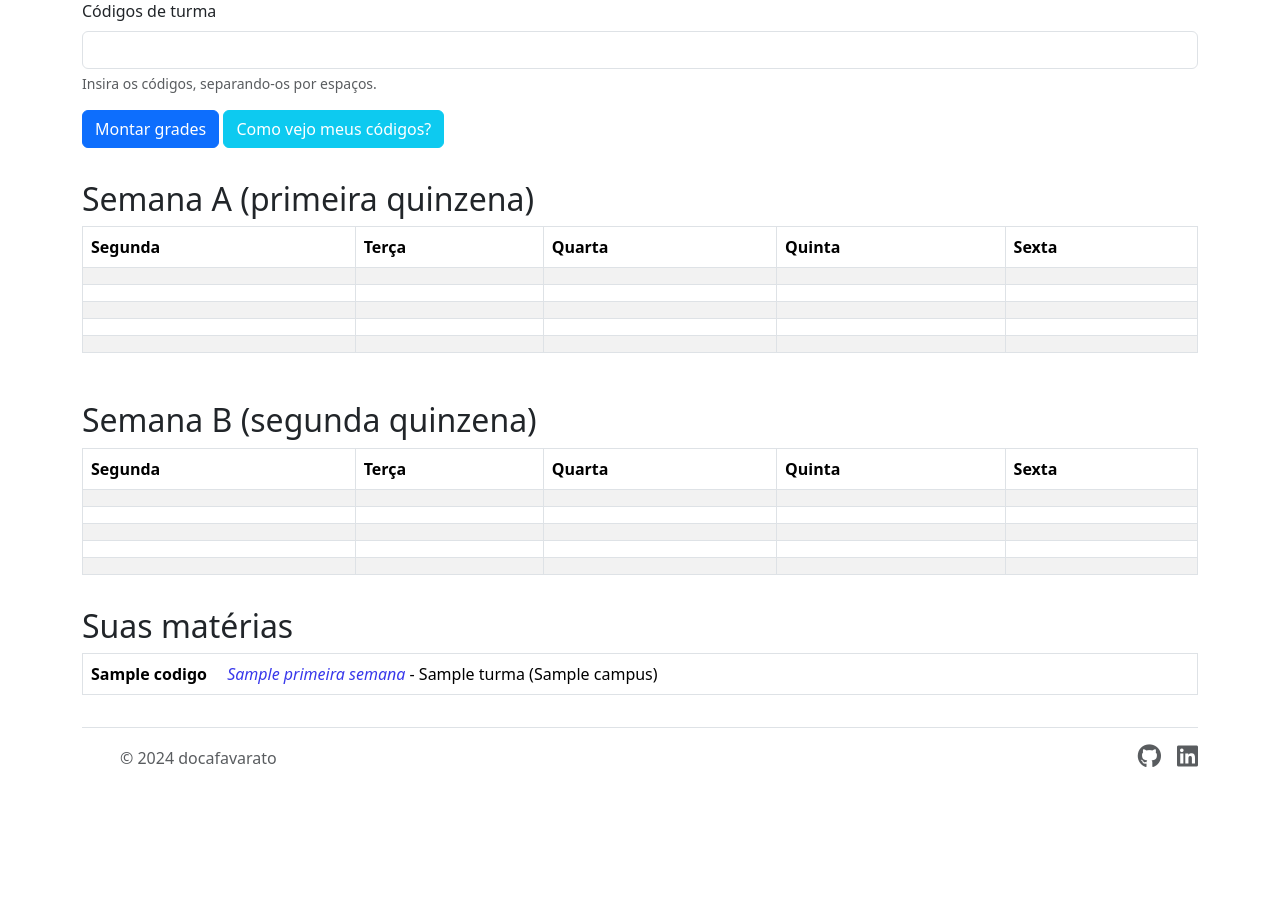
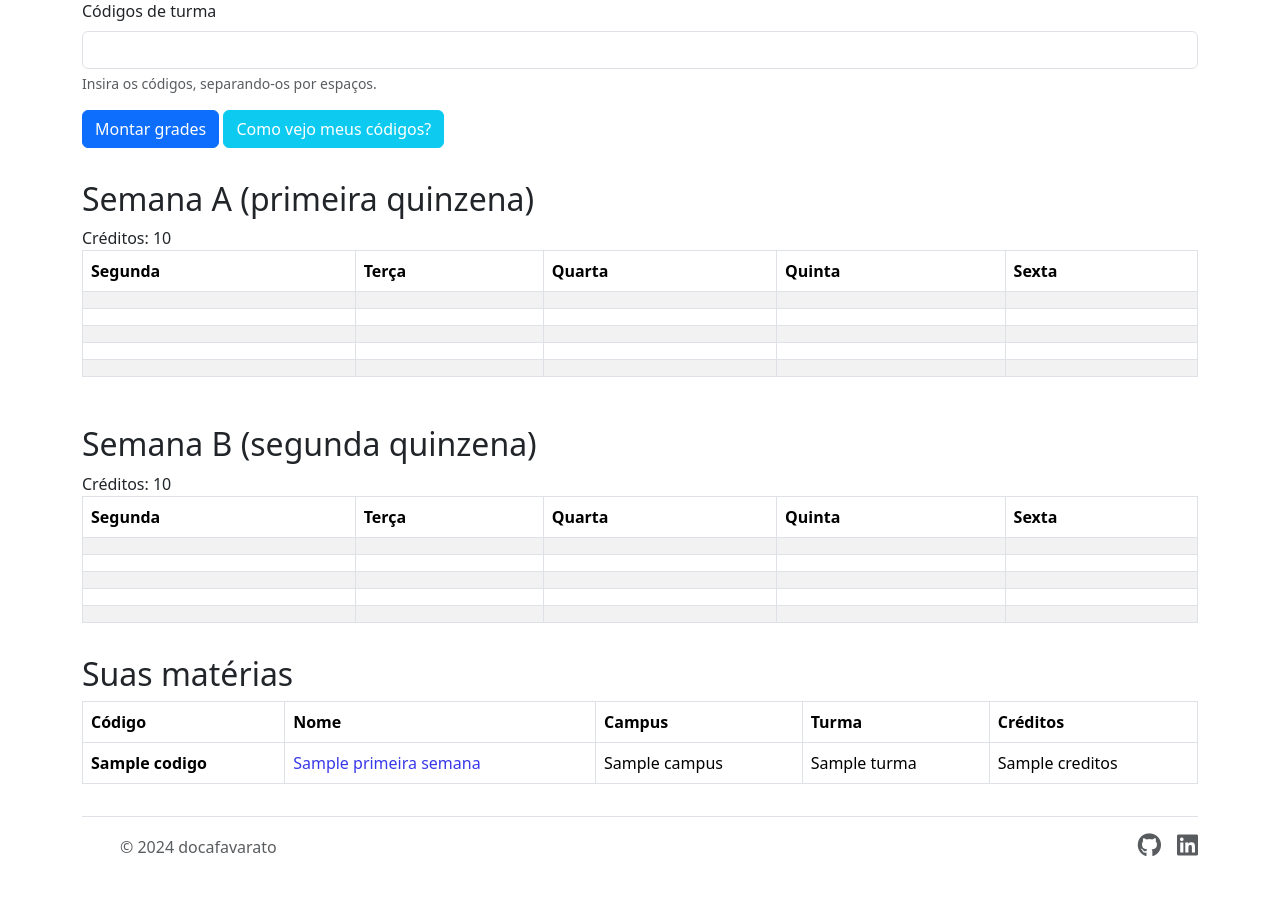
Before and after one commit to docafavarato/ufabc-grades, a Flask app: template templates/index.html in a window 1280 px wide. Shown: the part 109-1009 px from the top of the page. Before the commit the page ends 876 px from the top, so only its background shows below. Run offline with Flask 3, Linux system fonts and the light colour scheme; the template is opened without the code that fills it: most values are stand-ins (such as "Sample title", 1, 10 or a date in 2020); lists and menus that the app fills with data are empty; some libraries are stand-ins or nearby versions.

Commit message:
minor improvements

```diff
--- a/main.py
+++ b/main.py
@@ -1,6 +1,5 @@
 from flask import Flask, render_template, url_for, request, redirect
 from codes import Ufabc, apology
-from datetime import datetime
 
 uf = Ufabc()
 app = Flask(__name__)
--- a/static/styles/index.css
+++ b/static/styles/index.css
@@ -20,6 +20,8 @@
 
 .suas_materias_nome {
     color: rgb(56, 56, 235);
-    font-style:oblique;
-    margin-left: 1rem;
 }
+
+.suas_materias_creditos {
+    color: green;
+}
--- a/templates/index.html
+++ b/templates/index.html
@@ -12,7 +12,6 @@
 </head>
 
 <body>
-{% block body %}
     <nav class="navbar bg-dark">
         <div class="container-fluid" style="margin-left: 1rem;">
             <a class="navbar-brand" style="display: flex; align-items: center;">
@@ -21,7 +20,7 @@
             </a>
         </div>
     </nav>
-
+{% block body %}
     <div class="modal" tabindex="-1" id="tutorialModal">
         <div class="modal-dialog modal-dialog-centered">
         <div class="modal-content">
@@ -55,6 +54,11 @@
 
     <div class="container" style="margin-top: 2rem; margin-bottom: 3rem;">
         <h1 style="font-size: 2rem;">Semana A (primeira quinzena)</h1>
+        {% set creditos = namespace(total=0) %}
+        {% for m in primeira_semana %}
+            {% set creditos.total = creditos.total + m.creditos %}
+        {% endfor %}
+        <span>Créditos: {{ creditos.total }}</span>
         <table class="table table-striped table-hover table-bordered">
             <thead>
                 <tr>
@@ -78,7 +82,7 @@
                 {% for m in primeira_semana %}
                     {% for h in m.horarios %}
                         {% if h.periodicidade != "quinzenal (II)" %}
-                            {% set item = {'nome': m.nome_materia, 'horario': h.horario} %}
+                            {% set item = {'nome': m.nome_materia, 'horario': h.horario, 'nome_abreviacao': m.nome_abreviacao} %}
                             {% set _ = items_by_day[h.dia].append(item) %}
                         {% endif %}
                     {% endfor %}
@@ -92,7 +96,7 @@
                                 {% set current_items = items_by_day[day] %}
                                 {% if current_items and line < current_items|length %}
                                     <div class="schedule-cell">
-                                        {{ current_items[line].nome }}
+                                        {{ current_items[line].nome }} <b>({{ current_items[line].nome_abreviacao }})</b>
                                         <span class="horario">{{ current_items[line].horario }}</span>
                                     </div>
                                 {% endif %}
@@ -106,6 +110,11 @@
 
     <div class="container">
         <h1 style="margin-top: 2rem; font-size: 2rem;">Semana B (segunda quinzena)</h1>
+        {% set creditos = namespace(total=0) %}
+        {% for m in primeira_semana %}
+            {% set creditos.total = creditos.total + m.creditos %}
+        {% endfor %}
+        <span>Créditos: {{ creditos.total }}</span>
         <table class="table table-hover table-striped table-bordered">
             <thead>
                 <tr>
@@ -130,13 +139,12 @@
                 {% for m in primeira_semana %}
                     {% for h in m.horarios %}
                         {% if h.periodicidade != "quinzenal (I)" %}
-                            {% set item = {'nome': m.nome_materia, 'horario': h.horario} %}
+                            {% set item = {'nome': m.nome_materia, 'horario': h.horario, 'nome_abreviacao': m.nome_abreviacao} %}
                             {% set _ = items_by_day[h.dia].append(item) %}
                         {% endif %}
                     {% endfor %}
                 {% endfor %}
 
-                {# Renderiza a tabela #}
                 {% set num_lines = range(0, max_items_per_line) %}
                 {% for line in num_lines %}
                     <tr>
@@ -145,7 +153,7 @@
                                 {% set current_items = items_by_day[day] %}
                                 {% if current_items and line < current_items|length %}
                                     <div class="schedule-cell">
-                                        {{ current_items[line].nome }}
+                                        {{ current_items[line].nome }} <b>({{ current_items[line].nome_abreviacao }})</b>
                                         <span class="horario">{{ current_items[line].horario }}</span>
                                     </div>
                                 {% endif %}
@@ -160,11 +168,32 @@
     <div class="container" style="margin-bottom: 2rem;">
         <h1 style="margin-top: 2rem; font-size: 2rem;">Suas matérias</h1>
         <table class="table table-hover table-bordered">
+            <thead>
+                <tr>
+                    <th scope="col">Código</th>
+                    <th scope="col">Nome</th>
+                    <th scope="col">Campus</th>
+                    <th scope="col">Turma</th>
+                    <th scope="col">Créditos</th>
+                </tr>
+            </thead>
             <tbody>
                 {% for m in primeira_semana %}
                     <tr>
                         <td>
-                            <b>{{ m.codigo }}</b> <span class="suas_materias_nome">{{ m.nome_materia}}</span> - {{ m.turma }} ({{ m.campus }})
+                            <b>{{ m.codigo }}</b>
+                        </td>
+                        <td>
+                            <span class="suas_materias_nome">{{ m.nome_materia}}</span>
+                        </td>
+                        <td>
+                            <span>{{ m.campus }}</span>
+                        </td>
+                        <td>
+                            <span class="suas_materias_turma">{{ m.turma }}</span>
+                        </td>
+                        <td>
+                            <span>{{ m.creditos }}</span>
                         </td>
                     </tr>
                 {% endfor %}
```
Also changed, not shown: codes.py (+12 -1 lines).
